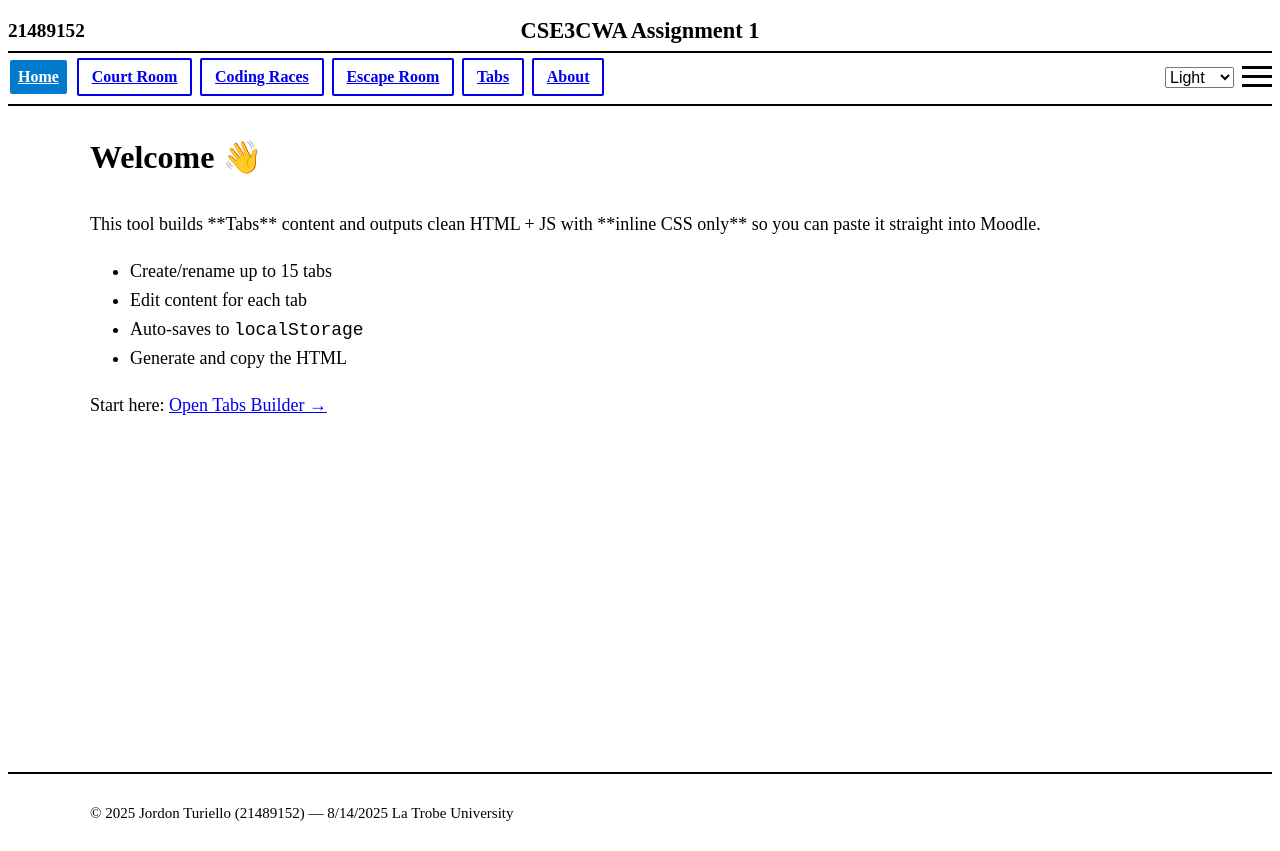
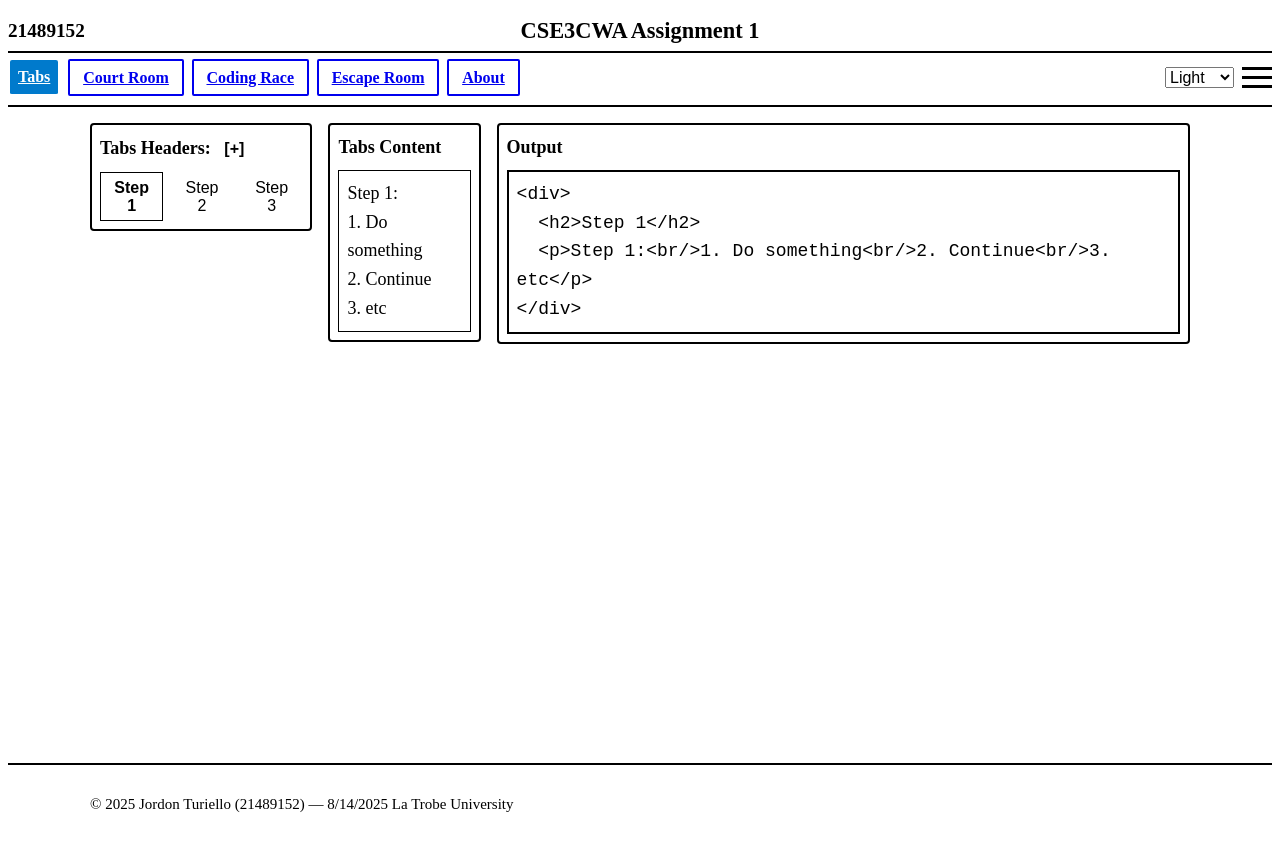
Before and after one commit to jordoncancodez/CSE3CWA-assignment, a Next.js app in the folder ltu-moodle-generator/: page / in a window 1280 px wide. Built offline with nearby package versions, Linux system fonts and the light colour scheme.

Commit message:
changed homepage

```diff
--- a/ltu-moodle-generator/Components/Header.tsx
+++ b/ltu-moodle-generator/Components/Header.tsx
@@ -1,63 +1,69 @@
 "use client";
 import React, { useState, useEffect } from "react";
 import Link from "next/link";
-import { usePathname, useRouter } from "next/navigation";
+import { usePathname } from "next/navigation";
 
 export default function Header() {
-  const router = useRouter();
   const pathname = usePathname();
   const [menuOpen, setMenuOpen] = useState(false);
   const [theme, setTheme] = useState("light");
-  const [activeTab, setActiveTab] = useState(pathname);
-
-  useEffect(() => {
-    const savedTheme = document.cookie
-      .split("; ")
-      .find((row) => row.startsWith("theme="))
-      ?.split("=")[1];
-    if (savedTheme) {
-      setTheme(savedTheme);
-      document.documentElement.setAttribute("data-theme", savedTheme);
-    }
-
-    const savedTab = document.cookie
-      .split("; ")
-      .find((row) => row.startsWith("activeTab="))
-      ?.split("=")[1];
-    if (savedTab && savedTab !== pathname) {
-      setActiveTab(savedTab);
-      router.push(savedTab);
-    }
-  }, []);
 
   useEffect(() => {
     document.documentElement.setAttribute("data-theme", theme);
-    document.cookie = `theme=${theme}; path=/; max-age=31536000`;
   }, [theme]);
-
-  const handleTabClick = (href: string) => {
-    setActiveTab(href);
-    document.cookie = `activeTab=${href}; path=/; max-age=31536000`;
-    setMenuOpen(false);
-  };
 
   return (
     <header className="header">
+      {/* Topbar */}
       <div className="topbar">
         <div className="student">21489152</div>
         <div className="title">CSE3CWA Assignment 1</div>
       </div>
 
+      {/* Nav */}
       <nav className={`tabnav ${menuOpen ? "open" : ""}`}>
-        <Link href="/" className={activeTab === "/" ? "active" : ""} onClick={() => handleTabClick("/")}>Home</Link>
-        <Link href="/court-room" className={activeTab === "/court-room" ? "active" : ""} onClick={() => handleTabClick("/court-room")}>Court Room</Link>
-        <Link href="/coding-races" className={activeTab === "/coding-races" ? "active" : ""} onClick={() => handleTabClick("/coding-races")}>Coding Races</Link>
-        <Link href="/escape-room" className={activeTab === "/escape-room" ? "active" : ""} onClick={() => handleTabClick("/escape-room")}>Escape Room</Link>
-        <Link href="/tabs-builder" className={activeTab === "/tabs-builder" ? "active" : ""} onClick={() => handleTabClick("/tabs-builder")}>Tabs</Link>
-        <Link href="/about" className={activeTab === "/about" ? "active" : ""} onClick={() => handleTabClick("/about")}>About</Link>
+        {/* Tabs is now the homepage */}
+        <Link
+          href="/"
+          className={
+            pathname === "/" || pathname === "/tabs-builder" ? "active" : ""
+          }
+        >
+          Tabs
+        </Link>
+        <Link
+          href="/court-room"
+          className={pathname === "/court-room" ? "active" : ""}
+        >
+          Court Room
+        </Link>
+        <Link
+          href="/coding-races"
+          className={pathname === "/coding-races" ? "active" : ""}
+        >
+          Coding Race
+        </Link>
+        <Link
+          href="/escape-room"
+          className={pathname === "/escape-room" ? "active" : ""}
+        >
+          Escape Room
+        </Link>
+        <Link
+          href="/about"
+          className={pathname === "/about" ? "active" : ""}
+        >
+          About
+        </Link>
 
         <div className="spacer" />
-        <select value={theme} onChange={(e) => setTheme(e.target.value)} className="theme-select">
+
+        {/* Theme Selector */}
+        <select
+          value={theme}
+          onChange={(e) => setTheme(e.target.value)}
+          className="theme-select"
+        >
           <option value="light">Light</option>
           <option value="dark">Dark</option>
           <option value="blue">Blue</option>
@@ -65,21 +71,26 @@ export default function Header() {
           <option value="purple">Purple</option>
         </select>
 
-        <button className="hamburger" aria-expanded={menuOpen} onClick={() => setMenuOpen(!menuOpen)}>
+        {/* Burger Icon */}
+        <button
+          className="hamburger"
+          aria-expanded={menuOpen}
+          onClick={() => setMenuOpen(!menuOpen)}
+        >
           <span className="line l1" />
           <span className="line l2" />
           <span className="line l3" />
         </button>
       </nav>
 
+      {/* Mobile Menu */}
       {menuOpen && (
         <div className="mobileMenu">
-          <Link href="/" onClick={() => handleTabClick("/")}>Home</Link>
-          <Link href="/court-room" onClick={() => handleTabClick("/court-room")}>Court Room</Link>
-          <Link href="/coding-races" onClick={() => handleTabClick("/coding-races")}>Coding Races</Link>
-          <Link href="/escape-room" onClick={() => handleTabClick("/escape-room")}>Escape Room</Link>
-          <Link href="/tabs-builder" onClick={() => handleTabClick("/tabs-builder")}>Tabs</Link>
-          <Link href="/about" onClick={() => handleTabClick("/about")}>About</Link>
+          <Link href="/" onClick={() => setMenuOpen(false)}>Tabs</Link>
+          <Link href="/court-room" onClick={() => setMenuOpen(false)}>Court Room</Link>
+          <Link href="/coding-races" onClick={() => setMenuOpen(false)}>Coding Race</Link>
+          <Link href="/escape-room" onClick={() => setMenuOpen(false)}>Escape Room</Link>
+          <Link href="/about" onClick={() => setMenuOpen(false)}>About</Link>
         </div>
       )}
     </header>
--- a/ltu-moodle-generator/app/globals.css
+++ b/ltu-moodle-generator/app/globals.css
@@ -43,7 +43,7 @@
   border-radius: 2px;
   font-weight: 600;
 }
-./* Default active link style (applies to all themes unless overridden) */
+/* Default active link style (applies to all themes unless overridden) */
 .tabnav a.active {
   font-weight: bold;
   border-bottom: 3px solid currentColor;
--- a/ltu-moodle-generator/app/page.tsx
+++ b/ltu-moodle-generator/app/page.tsx
@@ -1,23 +1,5 @@
-import React from "react";
+import TabsBuilder from "@/components/TabsBuilder";
 
-import Link from "next/link";
-
-export default function Home() {
-  return (
-    <section className="card">
-      <h1>Welcome 👋</h1>
-      <p>
-        This tool builds **Tabs** content and outputs clean HTML + JS with **inline CSS only** so you can paste it straight into Moodle.
-      </p>
-      <ul>
-        <li>Create/rename up to 15 tabs</li>
-        <li>Edit content for each tab</li>
-        <li>Auto-saves to <code>localStorage</code></li>
-        <li>Generate and copy the HTML</li>
-      </ul>
-      <p>
-        Start here: <Link href="/tabs" className="kbd">Open Tabs Builder →</Link>
-      </p>
-    </section>
-  );
+export default function Page() {
+  return <TabsBuilder />;
 }
```
